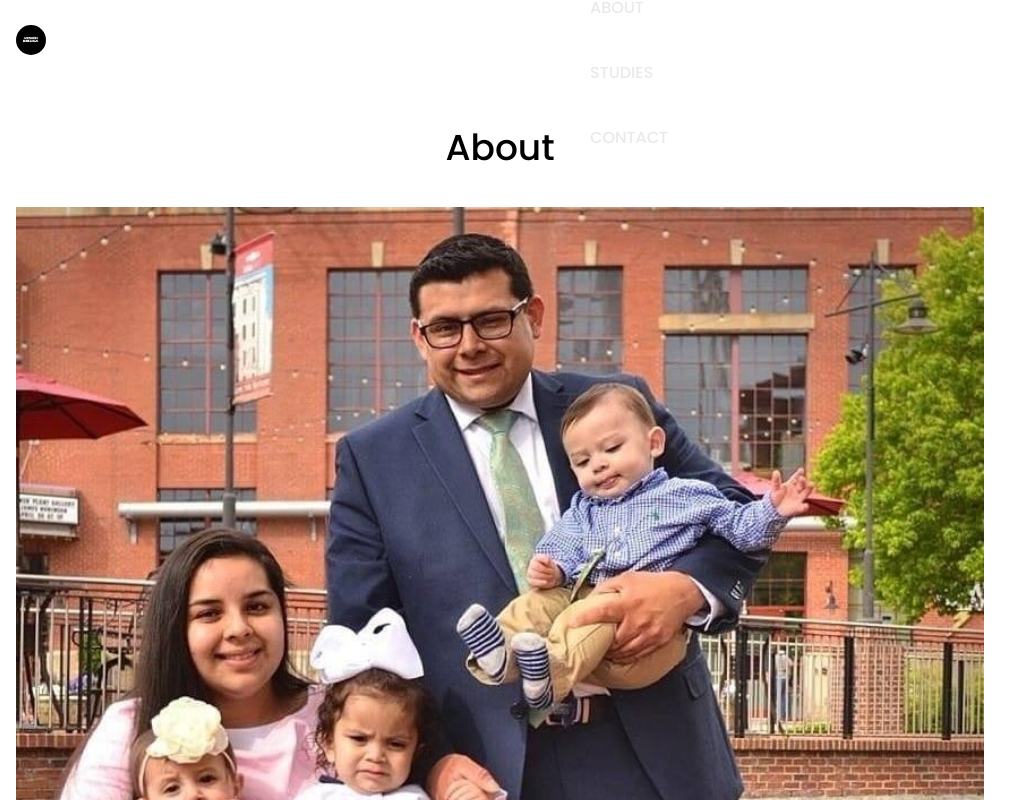
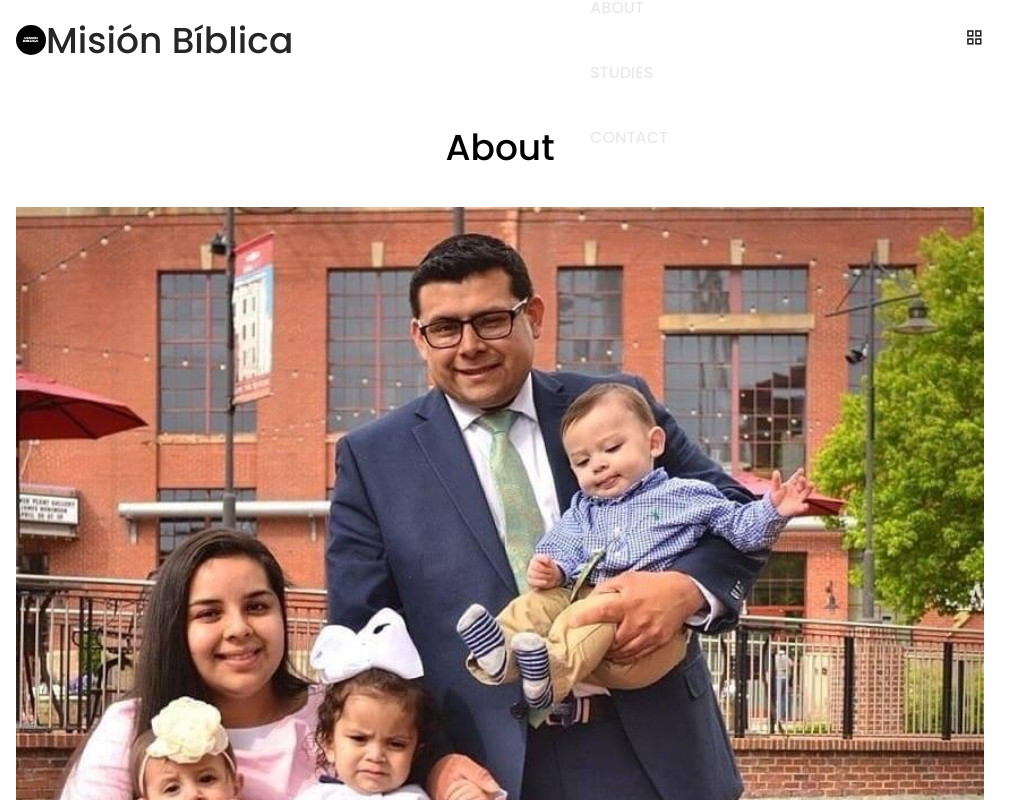
Before and after one commit to jbramirez03/Mision-Biblica, a React (Create React App) app: page /#/about in a window 1280 px wide. Shown: the top 800 px of the page, without its empty margins (0-1031 px from the left). Built offline with nearby package versions, Linux system fonts and the light colour scheme.

Commit message:
added dynamic header color

```diff
--- a/src/App.css
+++ b/src/App.css
@@ -201,6 +201,10 @@ button {
   color: var(--text-color-body);
 }
 
+.colored-header {
+  color: var(--text-color-body);
+}
+
 .active-link {
   position: relative;
   color: var(--text-color);
--- a/src/App.js
+++ b/src/App.js
@@ -14,12 +14,12 @@ function App() {
     <Router>
       <Routes>
         <Route path='/' element={<>
-          <Header />
+          <Header colored={false} />
           <Hero />
           <Footer></Footer>
         </>}></Route>
         <Route path='/about' element={<>
-          <Header />
+          <Header colored={true} />
           <About />
           <Footer />
         </>}></Route>
--- a/src/components/Header.js
+++ b/src/components/Header.js
@@ -2,7 +2,7 @@ import React from 'react'
 import { Link } from 'react-router-dom'
 import Logo from '../images/logo.jpeg'
 
-const Header = () => {
+const Header = ({ colored }) => {
 
     const navLink = document.querySelectorAll('.nav__link')
     const [menuState, setMenuState] = React.useState(false);
@@ -22,7 +22,7 @@ const Header = () => {
     return (
         <header className={`header ${scrollState ? 'scroll-header' : ''}`} id='header'>
             <nav className='nav container'>
-                <Link className='logo nav__logo'><img src={Logo} />Misión Bíblica</Link>
+                <Link className={`logo nav__logo ${colored ? 'colored-header' : ''}`}><img src={Logo} />Misión Bíblica</Link>
                 <div className={`nav__menu ${menuState ? 'show-menu' : ''}`} id='nav-menu'>
                     <ul className="nav__list">
                         <li className="nav__item">
@@ -42,7 +42,7 @@ const Header = () => {
                     <i className="ri-close-line nav__close" id="nav-close" onClick={() => setMenuState(false)}></i>
                 </div>
 
-                <div className="nav__toggle" id="nav-toggle" onClick={() => setMenuState(true)}>
+                <div className={`nav__toggle ${colored ? 'colored-header' : ''}`} id="nav-toggle" onClick={() => setMenuState(true)}>
                     <i className="ri-function-line"></i>
                 </div>
             </nav>
```
